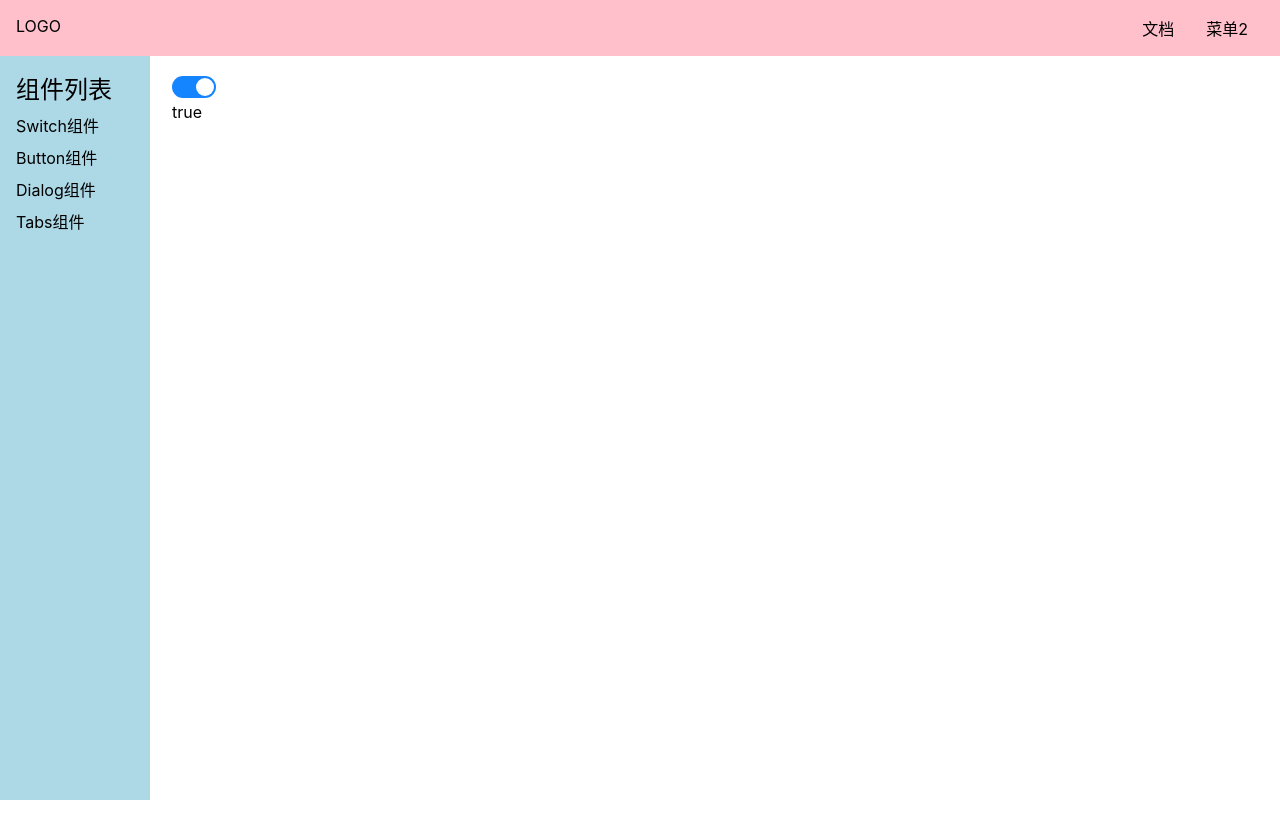
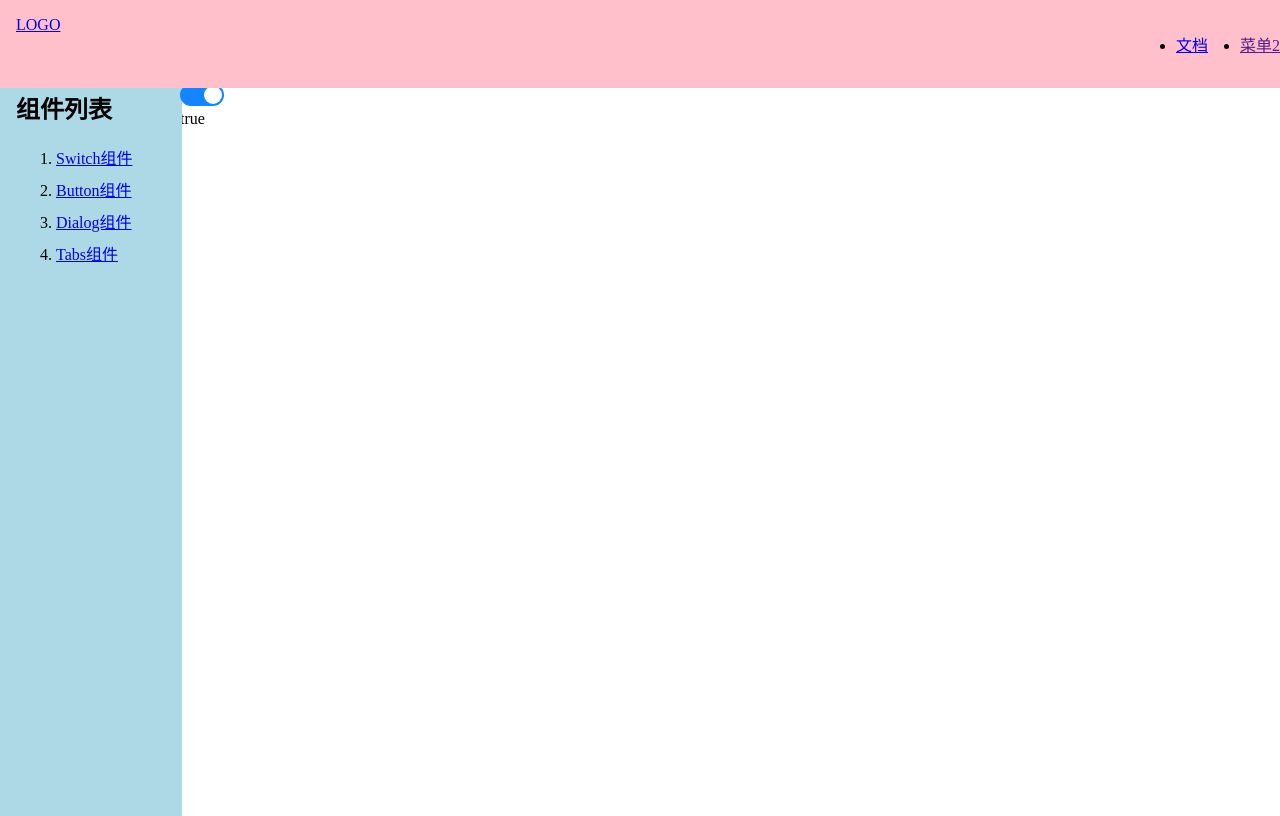
Before and after one commit to yangjindong/taste-ui, a Vue app: page /#/doc/switch in a window 1280 px wide. Built offline with nearby package versions, Linux system fonts and the light colour scheme.

Commit message:
css最小影响原则

```diff
--- a/src/index.scss
+++ b/src/index.scss
@@ -1,41 +1,41 @@
-* {
-  margin: 0;
-  padding: 0;
-  box-sizing: border-box;
-}
-ul,
-ol {
-  list-style: none;
-}
-a {
-  text-decoration: none;
-  color: inherit;
-  &:hover {
-    // border-bottom: 1px solid;
-    cursor: pointer;
-  }
-}
-h1,h2,h3,h4,h5,h6 {
-  font-weight: normal;
-}
-body {
-  font-family: -apple-system,
-  "Noto Sans",
-  "Helvetica Neue",
-  Helvetica,
-  "Nimbus Sans L",
-  Arial,
-  "Liberation Sans",
-  "PingFang SC",
-  "Hiragino Sans GB",
-  "Noto Sans CJK SC",
-  "Source Han Sans SC",
-  "Source Han Sans CN",
-  "Microsoft YaHei",
-  "Wenquanyi Micro Hei",
-  "WenQuanYi Zen Hei",
-  "ST Heiti",
-  SimHei,
-  "WenQuanYi Zen Hei Sharp",
-  sans-serif;
-}
+// * {
+//   margin: 0;
+//   padding: 0;
+//   box-sizing: border-box;
+// }
+// ul,
+// ol {
+//   list-style: none;
+// }
+// a {
+//   text-decoration: none;
+//   color: inherit;
+//   &:hover {
+//     // border-bottom: 1px solid;
+//     cursor: pointer;
+//   }
+// }
+// h1,h2,h3,h4,h5,h6 {
+//   font-weight: normal;
+// }
+// body {
+//   font-family: -apple-system,
+//   "Noto Sans",
+//   "Helvetica Neue",
+//   Helvetica,
+//   "Nimbus Sans L",
+//   Arial,
+//   "Liberation Sans",
+//   "PingFang SC",
+//   "Hiragino Sans GB",
+//   "Noto Sans CJK SC",
+//   "Source Han Sans SC",
+//   "Source Han Sans CN",
+//   "Microsoft YaHei",
+//   "Wenquanyi Micro Hei",
+//   "WenQuanYi Zen Hei",
+//   "ST Heiti",
+//   SimHei,
+//   "WenQuanYi Zen Hei Sharp",
+//   sans-serif;
+// }
--- a/src/lib/Button.vue
+++ b/src/lib/Button.vue
@@ -1,5 +1,5 @@
 <template>
-  <button class="gulu-button" :class="{ [`theme-${theme}`]: theme }">
+  <button class="gulu-button" :class="{ [`gulu-theme-${theme}`]: theme }">
     <slot />
   </button>
 </template>
@@ -18,7 +18,7 @@ export default defineComponent({
 })
 </script>
 
-<style lang="scss" scoped>
+<style lang="scss">
 $h: 32px;
 $border-color: #d9d9d9;
 $color: #333;
--- a/src/lib/Switch.vue
+++ b/src/lib/Switch.vue
@@ -1,5 +1,11 @@
 <template>
-  <button @click="toggle" :class="{ checked: value }"><span></span></button>
+  <button
+    class="gulu-switch"
+    @click="toggle"
+    :class="{ 'gulu-checked': value }"
+  >
+    <span></span>
+  </button>
   <div>{{ value }}</div>
 </template>
 
@@ -21,10 +27,10 @@ export default defineComponent({
 </script>
 
 
-<style lang="scss" scoped>
+<style lang="scss">
 $h: 22px;
 $h2: $h - 4px;
-button {
+.gulu-switch {
   height: $h;
   width: $h * 2;
   border: none;
@@ -41,7 +47,7 @@ button {
     border-radius: $h2/2;
     transition: all 250ms;
   }
-  &.checked {
+  &.gulu-checked {
     background-color: #1585ff;
     > span {
       left: calc(100% - #{$h2} - 2px);
@@ -55,7 +61,7 @@ button {
       width: $h2 + 4px;
     }
   }
-  &.checked:active {
+  &.gulu-checked:active {
     > span {
       width: $h2 + 4px;
       margin-left: -4px;
--- /dev/null
+++ b/src/lib/gulu.scss
@@ -0,0 +1,28 @@
+// 以gulu-开头，或含有gulu-的class
+[class^="gulu-"], [class*=" gulu-"] {
+  margin: 0;
+  padding: 0;
+  box-sizing: border-box;
+  font-size: 16px;
+  // 为什么这样写 font-family
+  // 答案见 https://github.com/zenozeng/fonts.css/
+  font-family: -apple-system,
+  "Noto Sans",
+  "Helvetica Neue",
+  Helvetica,
+  "Nimbus Sans L",
+  Arial,
+  "Liberation Sans",
+  "PingFang SC",
+  "Hiragino Sans GB",
+  "Noto Sans CJK SC",
+  "Source Han Sans SC",
+  "Source Han Sans CN",
+  "Microsoft YaHei",
+  "Wenquanyi Micro Hei",
+  "WenQuanYi Zen Hei",
+  "ST Heiti",
+  SimHei,
+  "WenQuanYi Zen Hei Sharp",
+  sans-serif;
+}
```
Also changed, not shown: src/main.ts (+8 -7 lines).
